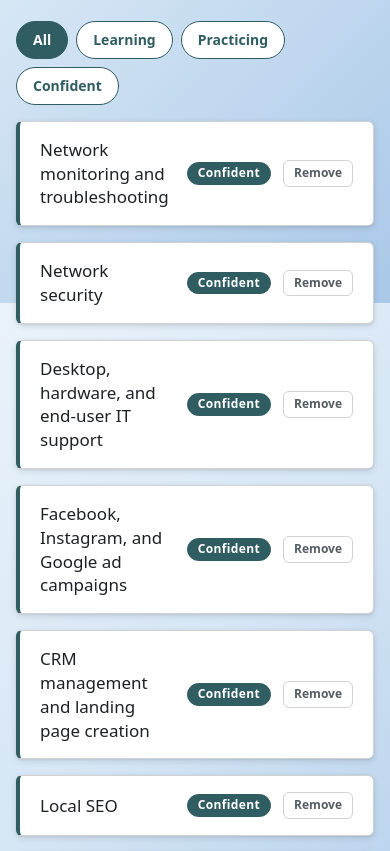
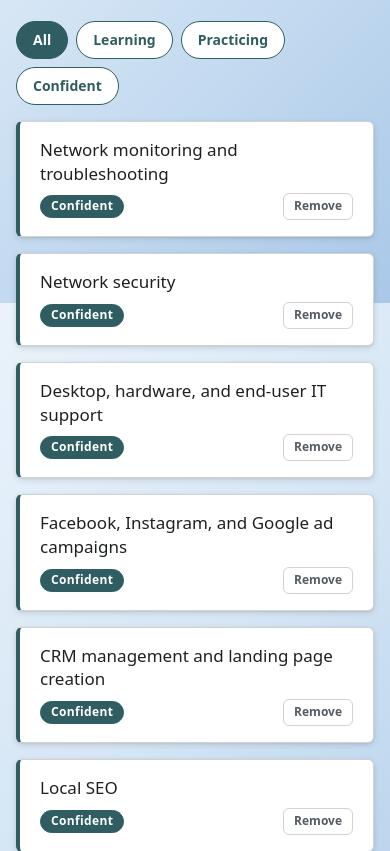
Before and after one commit to jeremysrice/my-profile, a plain HTML site: page index.html in a window 390 px wide. Shown: the part 1385-2236 px from the top of the page. Drawn offline with Linux system fonts and the light colour scheme.

Commit message:
Center skill cards and keep skill names to two lines
- Switch the skills list from grid to centered flex-wrap so partly
  filled rows (e.g. after filtering) sit in the middle
- Give the skill name its own full-width line, with the level badge
  and Remove button below it
- Use 2 columns on desktop as well as tablet so long names fit in
  two lines or fewer

Co-Authored-By: Claude Opus 5.5 <noreply@anthropic.com>

```diff
--- a/styles.css
+++ b/styles.css
@@ -255,13 +255,24 @@ form {
    6. Skills (grid)
    --------------------------------------------------------- */
 /* Phone: one column so the cards stay readable */
+/* Flex-wrap instead of grid so a partly filled row (e.g. after
+   filtering) is centered rather than stuck to the left */
 #skills ul {
-  display: grid;
-  grid-template-columns: 1fr;
-  gap: 1rem;
+  --skill-columns: 1;
+  --skill-gap: 1rem;
+  display: flex;
+  flex-wrap: wrap;
+  justify-content: center;
+  gap: var(--skill-gap);
   margin: 0;
   padding: 0;
   list-style: none;
+}
+
+/* Each card's width = row width split into equal columns, minus the gaps */
+#skills ul > li {
+  box-sizing: border-box;
+  width: calc((100% - (var(--skill-columns) - 1) * var(--skill-gap)) / var(--skill-columns));
 }
 
 #skills li {
@@ -323,11 +334,13 @@ form {
 }
 
 /* Skill card: name on the left, level badge on the right */
+/* Skill card: name gets its own full-width line, with the level badge
+   and Remove button on the line below, so long names have room */
 #skills li.skill {
   display: flex;
+  flex-wrap: wrap;
   align-items: center;
-  justify-content: space-between;
-  gap: 0.75rem;
+  gap: 0.5rem 0.75rem;
   text-align: left;
 }
 
@@ -344,7 +357,7 @@ form {
 
 /* Name takes the free space so the badge and Remove button sit at the right */
 .skill-name {
-  flex: 1;
+  flex: 1 1 100%;
 }
 
 /* The name is a button (so it's clickable), styled to look like plain text */
@@ -377,6 +390,7 @@ button.skill-name:hover {
 
 .skill-remove {
   flex-shrink: 0;
+  margin-left: auto; /* pushes Remove to the right end of the badge line */
   padding: 0.25rem 0.625rem;
   border: 1px solid var(--color-border);
   background: none;
@@ -601,9 +615,9 @@ footer p {
     max-width: 65ch;
   }
 
-  /* Tablet: skills in 2 columns x 3 rows */
+  /* Tablet and up: skills in 2 columns (wide enough for long names) */
   #skills ul {
-    grid-template-columns: repeat(2, 1fr);
+    --skill-columns: 2;
   }
 
   /* Tablet and up: project cards side by side */
@@ -644,8 +658,4 @@ footer p {
     gap: 2rem;
   }
 
-  /* Skills: 3 columns x 2 rows */
-  #skills ul {
-    grid-template-columns: repeat(3, 1fr);
-  }
 }
```
